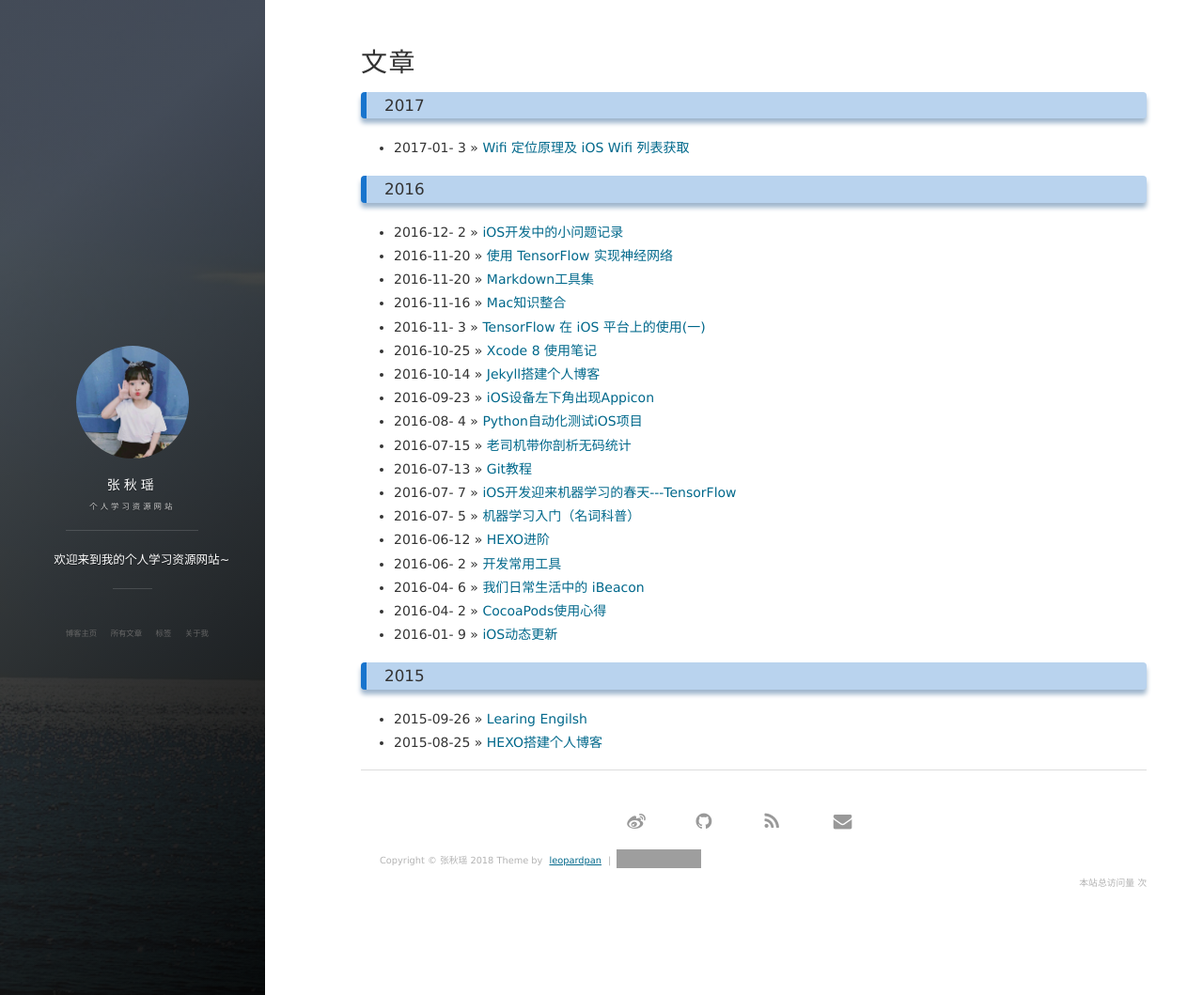
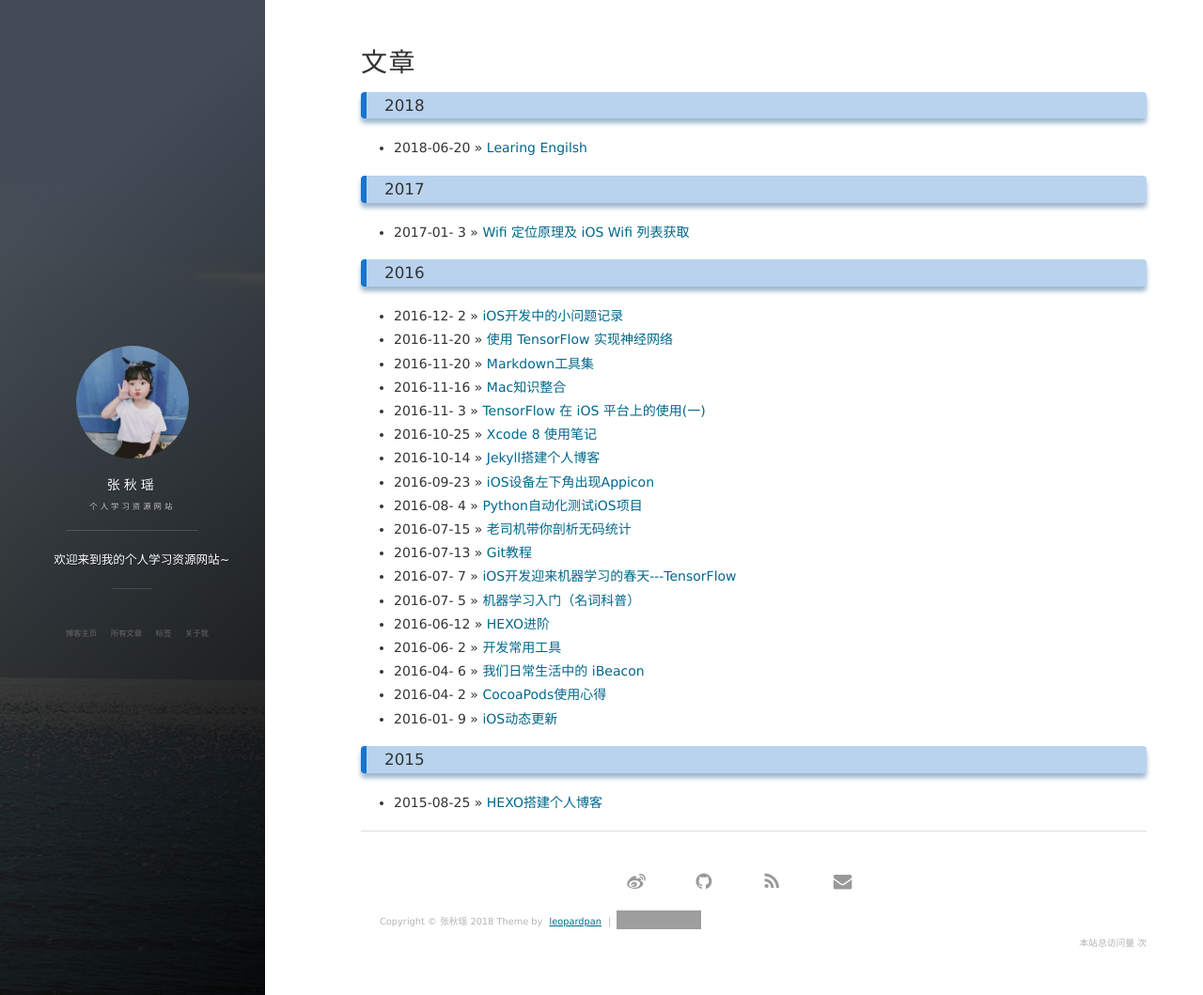
Before and after one commit to Libra-yoyo/Libra-yoyo.github.io, a Jekyll site: the page built from archive.html, in a window 1280 px wide and 1059 px high. Shown: the whole window at 94% size. Built offline with Jekyll 4.4.1, drawn with Linux system fonts in a browser that asks for light colours; nearby versions of some CDN libraries; comment, search, counter and statistics services are not loaded; grey boxes are pictures that could not be loaded.

Commit message:
Update 2015-09-26-iOS9_Note.md

```diff
--- a/_posts/2015-09-26-iOS9_Note.md
+++ b/_posts/2015-09-26-iOS9_Note.md
@@ -1,7 +1,7 @@
 ---
 layout: post
 title: "Learing Engilsh"
-date: 2015-09-26 18:15:06
+date: 2018-06-20 18:15:06
 description: "How to learn English in our daily life"
 ---
 如何学好英语，这似乎是一个很古老的话题了。对一些初学英语的学生来说，学英语比登山还难。
```
